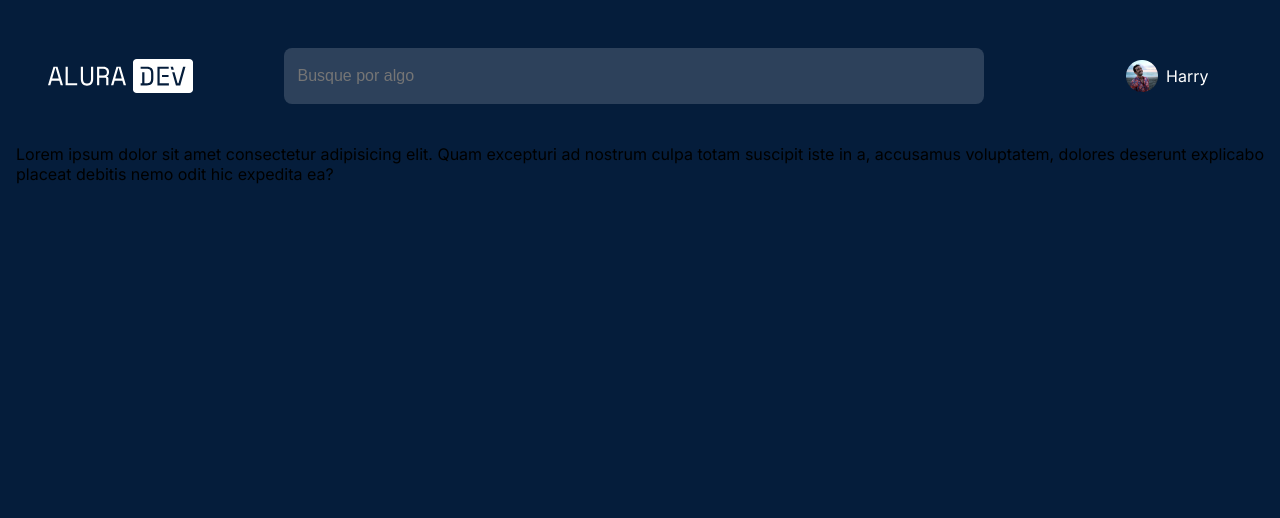
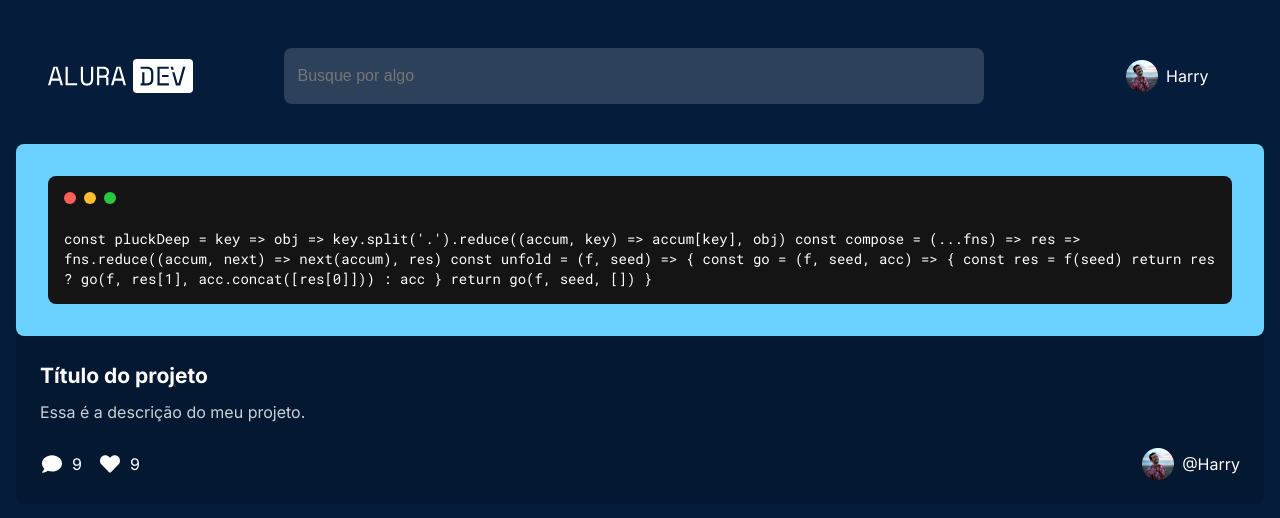
Before and after one commit to Rubendvb/alura-dev, a React (Vite) app: page /community in a window 1280 px wide. Shown: the top 518 px of the page. Built offline with nearby package versions, Linux system fonts and the light colour scheme.

Commit message:
create page Community

```diff
--- a/src/pages/Community/Community.jsx
+++ b/src/pages/Community/Community.jsx
@@ -1,11 +1,42 @@
+import CardCode from '../../components/CardCode/CardCode'
+
+import Comment from '../../assets/images/comment.svg'
+import Heart from '../../assets/images/heart.svg'
+import Photo from '../../assets/images/Photo.png'
+
+import './Community.scss'
+
 export default function Community() {
   return (
-    <div>
-      <p>
-        Lorem ipsum dolor sit amet consectetur adipisicing elit. Quam excepturi
-        ad nostrum culpa totam suscipit iste in a, accusamus voluptatem, dolores
-        deserunt explicabo placeat debitis nemo odit hic expedita ea?
-      </p>
-    </div>
+    <section>
+      <article className="communityCard">
+        <CardCode />
+
+        <div className="communityCard__header">
+          <h2>Título do projeto</h2>
+
+          <p>Essa é a descrição do meu projeto.</p>
+        </div>
+
+        <div className="communityCard__footer">
+          <div className="communityCard__footer__info">
+            <div>
+              <img src={Comment} alt="" />
+              <span>9</span>
+            </div>
+
+            <div>
+              <img src={Heart} alt="" />
+              <span>9</span>
+            </div>
+          </div>
+
+          <div className="communityCard__footer__profile">
+            <img src={Photo} alt="" />
+            <span>@Harry</span>
+          </div>
+        </div>
+      </article>
+    </section>
   )
 }
--- /dev/null
+++ b/src/pages/Community/Community.scss
@@ -0,0 +1,62 @@
+@use '../../assets/scss/variables' as v;
+
+.communityCard {
+  background-color: rgba(0, 0, 0, 0.16);
+  border-radius: 8px;
+  padding-bottom: 24px;
+
+  &__header {
+    padding: 24px;
+
+    h2 {
+      color: #fff;
+      font-family: v.$font-inter;
+      font-size: 1.313rem;
+      font-weight: 700;
+      line-height: 31.5px;
+    }
+
+    p {
+      margin-top: 8px;
+      color: #fff;
+      font-family: v.$font-inter;
+      font-size: 1rem;
+      font-weight: 400;
+      line-height: 24px;
+      opacity: 0.8;
+    }
+  }
+
+  &__footer {
+    padding: 0 24px;
+    display: flex;
+    justify-content: space-between;
+
+    &__info {
+      display: grid;
+      gap: 1rem;
+      grid-template-columns: repeat(2, 1fr);
+      color: #fff;
+      align-items: center;
+
+      div {
+        display: flex;
+        align-items: center;
+        gap: 8px;
+      }
+    }
+
+    &__profile {
+      display: flex;
+      align-items: center;
+      gap: 8px;
+      color: #fff;
+
+      span {
+        font-family: v.$font-inter;
+        font-size: 1rem;
+        font-weight: 400;
+      }
+    }
+  }
+}
--- a/src/pages/Editor/Editor.jsx
+++ b/src/pages/Editor/Editor.jsx
@@ -1,4 +1,5 @@
 import CardCode from '../../components/CardCode/CardCode'
+
 import './Editor.scss'
 
 export default function Editor() {
```
Also changed, not shown: src/assets/images/comment.svg (added), src/assets/images/heart.svg (added).
